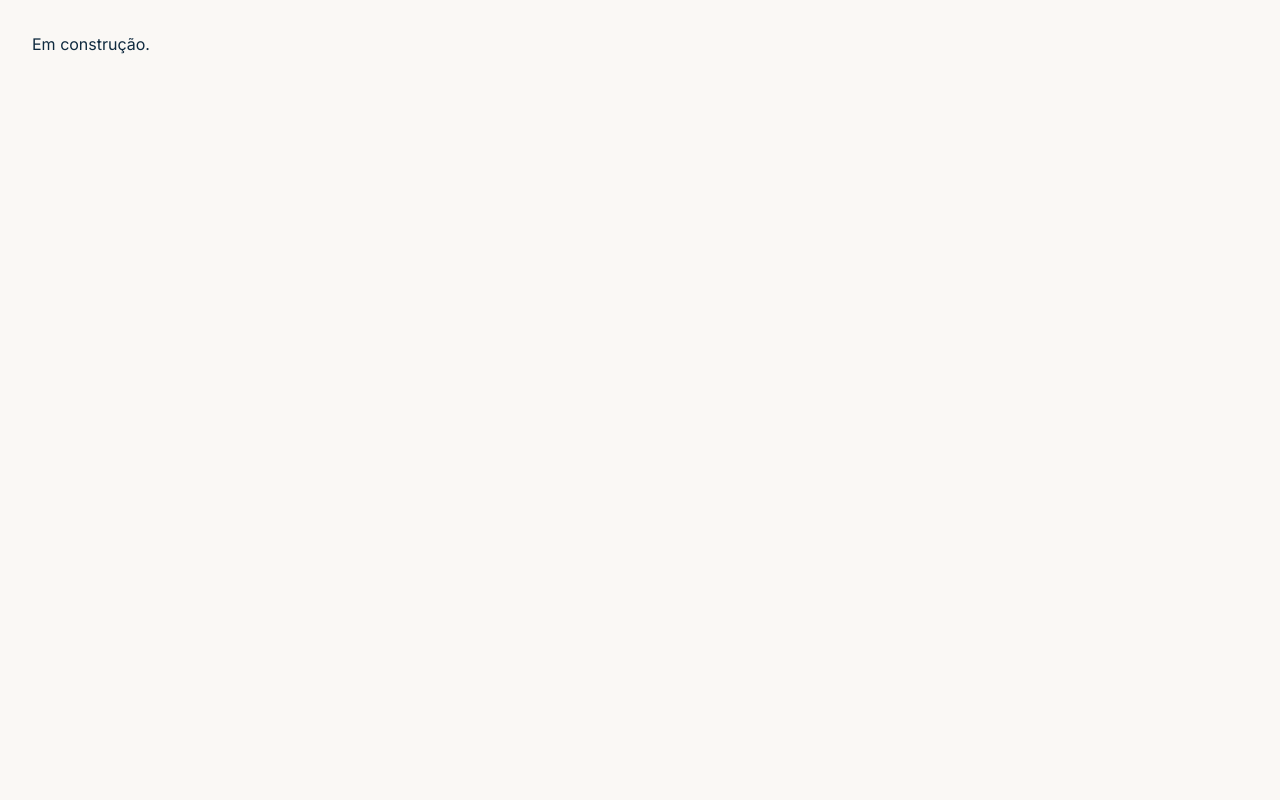
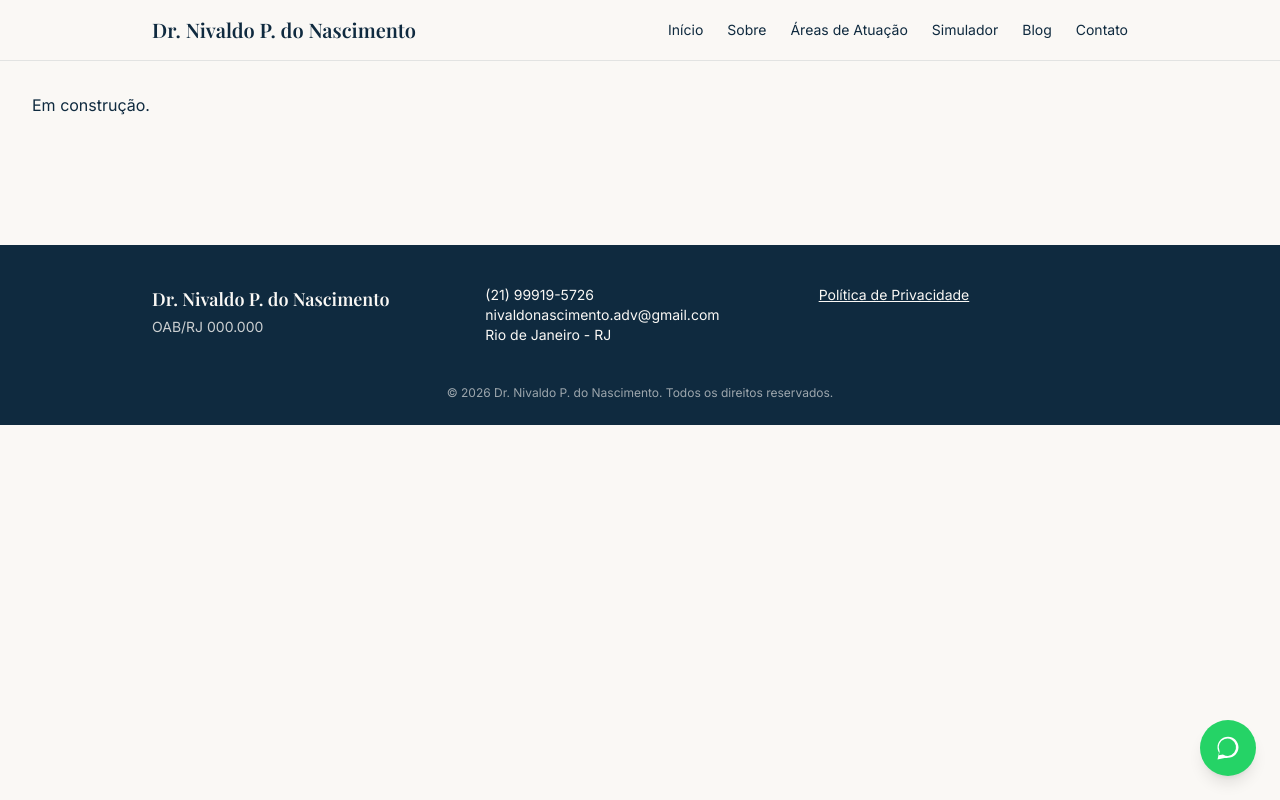
Before and after one commit to Jefferstosprojeto/NivaldoADV, a Next.js app: page / in a window 1280 px wide. Built offline with nearby package versions, Linux system fonts and the light colour scheme.

Commit message:
feat: add Header, Footer, and floating WhatsApp button

```diff
--- a/app/layout.tsx
+++ b/app/layout.tsx
@@ -2,6 +2,9 @@ import type { Metadata } from "next";
 import { Playfair_Display, Inter } from "next/font/google";
 import "./globals.css";
 import { siteConfig } from "@/lib/site-config";
+import Header from "@/components/layout/Header";
+import Footer from "@/components/layout/Footer";
+import WhatsAppButton from "@/components/layout/WhatsAppButton";
 
 const playfair = Playfair_Display({
   subsets: ["latin"],
@@ -30,7 +33,10 @@ export default function RootLayout({
       <body
         className={`${playfair.variable} ${inter.variable} font-sans bg-brand-cream text-brand-navy`}
       >
+        <Header />
         {children}
+        <WhatsAppButton />
+        <Footer />
       </body>
     </html>
   );
--- /dev/null
+++ b/components/layout/Footer.tsx
@@ -0,0 +1,30 @@
+import Link from "next/link";
+import { siteConfig } from "@/lib/site-config";
+
+export default function Footer() {
+  return (
+    <footer className="bg-brand-navy text-brand-cream mt-24">
+      <div className="max-w-5xl mx-auto px-6 py-10 grid gap-6 md:grid-cols-3 text-sm">
+        <div>
+          <p className="font-serif text-lg">{siteConfig.lawyerName}</p>
+          <p className="opacity-80 mt-1">{siteConfig.oab}</p>
+        </div>
+        <div>
+          <p>{siteConfig.phone}</p>
+          <p>{siteConfig.email}</p>
+          <p>
+            {siteConfig.city} - {siteConfig.state}
+          </p>
+        </div>
+        <div>
+          <Link href="/privacidade" className="underline hover:text-brand-gold">
+            Política de Privacidade
+          </Link>
+        </div>
+      </div>
+      <p className="text-center text-xs opacity-60 pb-6">
+        © {new Date().getFullYear()} {siteConfig.lawyerName}. Todos os direitos reservados.
+      </p>
+    </footer>
+  );
+}
--- /dev/null
+++ b/components/layout/Header.tsx
@@ -0,0 +1,30 @@
+import Link from "next/link";
+import { siteConfig } from "@/lib/site-config";
+
+const navLinks = [
+  { href: "/", label: "Início" },
+  { href: "/sobre", label: "Sobre" },
+  { href: "/areas-de-atuacao", label: "Áreas de Atuação" },
+  { href: "/simulador", label: "Simulador" },
+  { href: "/blog", label: "Blog" },
+  { href: "/contato", label: "Contato" },
+];
+
+export default function Header() {
+  return (
+    <header className="border-b border-brand-navy/10">
+      <div className="max-w-5xl mx-auto px-6 py-4 flex items-center justify-between">
+        <Link href="/" className="font-serif text-xl text-brand-navy">
+          {siteConfig.lawyerName}
+        </Link>
+        <nav className="hidden md:flex gap-6 text-sm">
+          {navLinks.map((link) => (
+            <Link key={link.href} href={link.href} className="hover:text-brand-gold">
+              {link.label}
+            </Link>
+          ))}
+        </nav>
+      </div>
+    </header>
+  );
+}
--- /dev/null
+++ b/components/layout/WhatsAppButton.tsx
@@ -0,0 +1,22 @@
+import { siteConfig } from "@/lib/site-config";
+
+export default function WhatsAppButton() {
+  const message = encodeURIComponent(
+    "Olá, gostaria de falar sobre um caso jurídico."
+  );
+  const href = `https://wa.me/${siteConfig.whatsappNumber}?text=${message}`;
+
+  return (
+    <a
+      href={href}
+      target="_blank"
+      rel="noopener noreferrer"
+      aria-label="WhatsApp"
+      className="fixed bottom-6 right-6 z-50 flex h-14 w-14 items-center justify-center rounded-full bg-[#25D366] text-white shadow-lg hover:scale-105 transition-transform"
+    >
+      <svg viewBox="0 0 32 32" width="28" height="28" fill="currentColor" aria-hidden="true">
+        <path d="M16 3C9.4 3 4 8.4 4 15c0 2.2.6 4.3 1.7 6.1L4 29l8.1-1.7A12.9 12.9 0 0 0 16 27c6.6 0 12-5.4 12-12S22.6 3 16 3zm0 22c-1.9 0-3.7-.5-5.3-1.4l-.4-.2-4.8 1 1-4.7-.2-.4A9.9 9.9 0 1 1 16 25z" />
+      </svg>
+    </a>
+  );
+}
```
Also changed, not shown: 2 other files (tests, documents, lock files or other folders).
